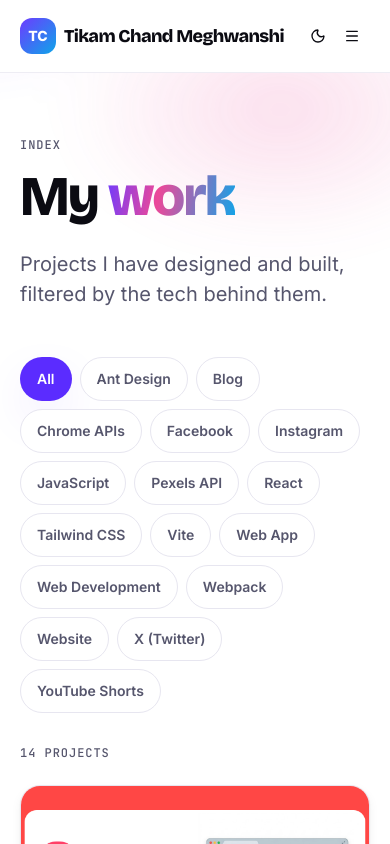
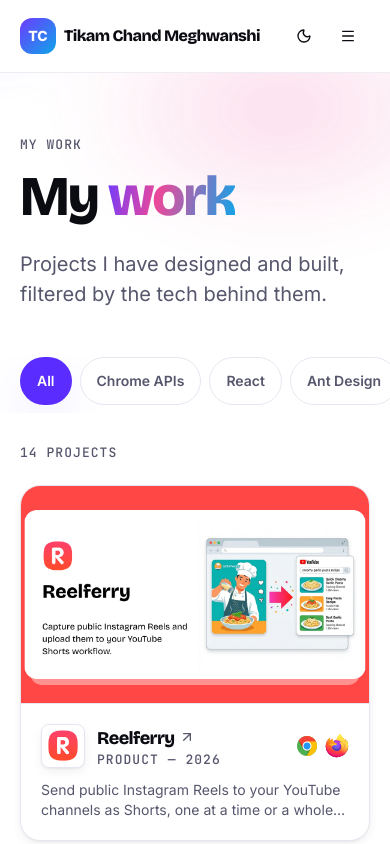
Before and after one commit to tikamchand06/tikamchand06, a Next.js app: page /my-work in a window 390 px wide. Shown: the top 844 px of the page. Built offline with nearby package versions, Linux system fonts and the light colour scheme.

Commit message:
Apply design review fixes and clickable card tags
Mobile card descriptions, scrollable filter, 44px tap targets, shared hover shadows.

```diff
--- a/app/contact-me/page.jsx
+++ b/app/contact-me/page.jsx
@@ -18,7 +18,7 @@
       />
 
       <div className="shell relative pt-16 pb-20 md:pt-20">
-        <p className="meta text-muted-foreground">Contact</p>
+        <p className="meta text-muted-foreground">Contact Me</p>
         <h1 className="display mt-4 max-w-3xl text-title text-balance">
           Have something <span className="text-gradient">worth building?</span>
         </h1>
--- a/app/globals.css
+++ b/app/globals.css
@@ -43,7 +43,7 @@
   --font-mono: var(--font-jetbrains-mono);
   --font-heading: var(--font-bricolage);
 
-    --text-meta: 12px;
+  --text-meta: 13px;
   --text-meta--line-height: 16px;
   --text-body: 16px;
   --text-body--line-height: 26px;
@@ -67,9 +67,13 @@
   --radius-3xl: 40px;
   --radius-4xl: 48px;
 
-    --shadow-1: 0 1px 2px rgb(11 11 18 / 0.04), 0 12px 32px -8px rgb(11 11 18 / 0.12);
-    --shadow-2: 0 1px 2px rgb(11 11 18 / 0.05), 0 4px 12px -2px rgb(11 11 18 / 0.08);
+  --shadow-1:
+    0 1px 2px rgb(11 11 18 / 0.04), 0 12px 32px -8px rgb(11 11 18 / 0.12);
+  --shadow-2:
+    0 1px 2px rgb(11 11 18 / 0.05), 0 4px 12px -2px rgb(11 11 18 / 0.08);
   --shadow-glow: 0 18px 48px -12px var(--glow);
+  --shadow-lift: 0 12px 28px -8px var(--glow);
+  --shadow-glow-strong: 0 16px 36px -8px var(--glow-strong);
 
   --color-background: var(--background);
   --color-foreground: var(--foreground);
@@ -125,6 +129,7 @@
   --input: #e7e6f0;
   --ring: #5b2cff;
   --glow: rgb(91 44 255 / 0.28);
+  --glow-strong: rgb(91 44 255 / 0.5);
 
   --hue-1-from: #6d3bff;
   --hue-1-to: #a855f7;
@@ -167,6 +172,7 @@
   --input: #23232f;
   --ring: #9b80ff;
   --glow: rgb(139 107 255 / 0.32);
+  --glow-strong: rgb(139 107 255 / 0.55);
 
   --hue-1-from: #8b5cf6;
   --hue-1-to: #c084fc;
@@ -194,13 +200,14 @@
     @apply border-border;
   }
   body {
-    @apply bg-background text-foreground text-body;
+    @apply bg-background text-body text-foreground;
   }
   html {
     @apply font-sans;
     -webkit-font-smoothing: antialiased;
   }
-  button:not(:disabled), [role="button"]:not(:disabled) {
+  button:not(:disabled),
+  [role="button"]:not(:disabled) {
     cursor: pointer;
   }
   :focus-visible {
@@ -243,7 +250,12 @@
   }
 
   .text-gradient {
-    background: linear-gradient(100deg, var(--hue-1-from), var(--hue-5-from) 40%, var(--hue-2-from));
+    background: linear-gradient(
+      100deg,
+      var(--hue-1-from),
+      var(--hue-5-from) 40%,
+      var(--hue-2-from)
+    );
     -webkit-background-clip: text;
     background-clip: text;
     color: transparent;
@@ -251,9 +263,21 @@
 
   .aurora {
     background:
-      radial-gradient(42% 46% at 18% 12%, color-mix(in srgb, var(--hue-1-from) 40%, transparent), transparent 70%),
-      radial-gradient(38% 42% at 82% 8%, color-mix(in srgb, var(--hue-2-from) 34%, transparent), transparent 70%),
-      radial-gradient(44% 44% at 62% 52%, color-mix(in srgb, var(--hue-5-from) 26%, transparent), transparent 70%);
+      radial-gradient(
+        42% 46% at 18% 12%,
+        color-mix(in srgb, var(--hue-1-from) 40%, transparent),
+        transparent 70%
+      ),
+      radial-gradient(
+        38% 42% at 82% 8%,
+        color-mix(in srgb, var(--hue-2-from) 34%, transparent),
+        transparent 70%
+      ),
+      radial-gradient(
+        44% 44% at 62% 52%,
+        color-mix(in srgb, var(--hue-5-from) 26%, transparent),
+        transparent 70%
+      );
     filter: blur(28px);
   }
 
--- a/app/my-work/page.jsx
+++ b/app/my-work/page.jsx
@@ -15,7 +15,7 @@
       />
 
       <div className="shell relative pt-16 pb-8 md:pt-20 md:pb-20">
-        <p className="meta text-muted-foreground">Index</p>
+        <p className="meta text-muted-foreground">My Work</p>
         <h1 className="display mt-4 text-title">
           My <span className="text-gradient">work</span>
         </h1>
--- a/app/page.jsx
+++ b/app/page.jsx
@@ -44,14 +44,14 @@
             <div className="mt-10 flex flex-wrap items-center gap-4">
               <Link
                 href="/my-work"
-                className="inline-flex items-center gap-2 rounded-full bg-primary px-7 py-3.5 font-semibold text-primary-foreground shadow-glow transition-all duration-[var(--motion-fast)] hover:-translate-y-0.5 hover:shadow-[0_14px_30px_-8px_rgb(79_70_229_/_0.55)]"
+                className="inline-flex items-center gap-2 rounded-full bg-primary px-7 py-3.5 font-semibold text-primary-foreground shadow-glow transition-all duration-[var(--motion-fast)] hover:-translate-y-0.5 hover:shadow-glow-strong"
               >
                 <BriefcaseBusiness aria-hidden className="size-4" />
                 See my work
               </Link>
               <Link
                 href="/contact-me"
-                className="inline-flex items-center gap-2 rounded-full border border-border bg-card px-7 py-3.5 font-semibold shadow-2 transition-all duration-[var(--motion-fast)] hover:-translate-y-0.5 hover:border-primary/40 hover:text-primary hover:shadow-[0_10px_24px_-8px_rgb(79_70_229_/_0.35)]"
+                className="inline-flex items-center gap-2 rounded-full border border-border bg-card px-7 py-3.5 font-semibold shadow-2 transition-all duration-[var(--motion-fast)] hover:-translate-y-0.5 hover:border-primary/40 hover:text-primary hover:shadow-lift"
               >
                 <Mail aria-hidden className="size-4" />
                 Get in touch
@@ -107,7 +107,7 @@
 
           <Link
             href="/about-me"
-            className="inline-flex shrink-0 items-center gap-2 rounded-full border border-border bg-card px-7 py-3.5 font-semibold shadow-2 transition-all duration-[var(--motion-fast)] hover:-translate-y-0.5 hover:border-primary/40 hover:text-primary hover:shadow-[0_10px_24px_-8px_rgb(79_70_229_/_0.35)]"
+            className="inline-flex shrink-0 items-center gap-2 rounded-full border border-border bg-card px-7 py-3.5 font-semibold shadow-2 transition-all duration-[var(--motion-fast)] hover:-translate-y-0.5 hover:border-primary/40 hover:text-primary hover:shadow-lift"
           >
             <UserRound aria-hidden className="size-4" />
             More about me
--- a/components/project-card.jsx
+++ b/components/project-card.jsx
@@ -1,11 +1,15 @@
 import Image from "next/image"
-import { Globe } from "lucide-react"
+import { ArrowUpRight, Globe } from "lucide-react"
 
 import { BrowserIcons } from "@/components/browser-icons"
 import { ProjectLogo } from "@/components/project-logo"
 import { ProjectThumb } from "@/components/project-thumb"
+import { cn } from "@/lib/utils"
 
-export function ProjectCard({ project, index }) {
+const tagClass =
+  "pointer-events-auto relative z-20 block rounded-full border border-border bg-card/70 px-2.5 py-1.5 text-[13px] leading-none font-semibold text-muted-foreground transition-all duration-[var(--motion-fast)] hover:-translate-y-0.5 hover:border-primary/40 hover:bg-primary/5 hover:text-primary hover:shadow-2"
+
+export function ProjectCard({ project, index, activeTag, onTagClick }) {
   return (
     <li className="lift group relative overflow-hidden rounded-lg border border-border bg-card shadow-2 hover:border-transparent">
       <div className="relative aspect-[16/10] w-full overflow-hidden border-b border-border bg-muted">
@@ -33,26 +37,45 @@
         {project.description ? (
           <div
             aria-hidden
-            className="pointer-events-none absolute inset-0 z-10 opacity-0 backdrop-blur-md transition-opacity duration-[var(--motion-normal)] group-focus-within:opacity-100 group-hover:opacity-100"
+            className="pointer-events-none absolute inset-0 z-10 hidden opacity-0 backdrop-blur-md transition-opacity duration-[var(--motion-normal)] group-focus-within:opacity-100 group-hover:opacity-100 md:block"
           />
         ) : null}
         {project.description ? (
-          <div className="pointer-events-none absolute inset-2 z-10 flex flex-col gap-3 rounded-md border border-border bg-card p-4 opacity-0 shadow-2 transition-opacity duration-[var(--motion-normal)] group-focus-within:opacity-100 group-hover:opacity-100">
-            <p className="text-[15px] font-medium leading-relaxed text-pretty text-foreground">
+          <div className="pointer-events-none absolute inset-2 z-10 hidden flex-col gap-3 rounded-md border border-border bg-card p-4 opacity-0 shadow-2 transition-opacity duration-[var(--motion-normal)] group-focus-within:opacity-100 group-hover:opacity-100 md:flex">
+            <p className="text-[14px] leading-relaxed font-medium text-pretty text-foreground">
               {project.description}
             </p>
             <ul className="mt-auto flex flex-wrap gap-1.5">
-              {project.tags.map((tag) => (
+              {project.tags.map((tag, index) => (
                 <li
                   key={tag}
-                  className="rounded-full border border-border px-2.5 py-0.5 text-xs font-medium text-muted-foreground"
+                  style={{ transitionDelay: `${index * 40}ms` }}
+                  className="translate-y-1 opacity-0 transition-all duration-[var(--motion-normal)] group-focus-within:translate-y-0 group-focus-within:opacity-100 group-hover:translate-y-0 group-hover:opacity-100"
                 >
-                  {tag}
+                  {onTagClick ? (
+                    <button
+                      type="button"
+                      aria-pressed={activeTag === tag}
+                      onClick={() => onTagClick(tag)}
+                      className={cn(
+                        tagClass,
+                        "cursor-pointer",
+                        activeTag === tag &&
+                          "border-primary/40 bg-primary/5 text-primary"
+                      )}
+                    >
+                      {tag}
+                    </button>
+                  ) : (
+                    <span className={cn(tagClass, "cursor-default")}>
+                      {tag}
+                    </span>
+                  )}
                 </li>
               ))}
             </ul>
             {project.client ? (
-              <p className="text-xs text-muted-foreground">
+              <p className="text-[13px] text-muted-foreground">
                 Built for{" "}
                 {project.clientUrl ? (
                   <a
@@ -86,6 +109,10 @@
                 className="transition-colors duration-[var(--motion-fast)] group-hover:text-primary after:absolute after:inset-0"
               >
                 {project.title}
+                <ArrowUpRight
+                  aria-hidden
+                  className="ml-1 inline size-4 -translate-y-0.5 text-muted-foreground transition-transform duration-[var(--motion-fast)] group-hover:translate-x-0.5 group-hover:-translate-y-1 group-hover:text-primary"
+                />
                 <span className="sr-only"> (opens in a new tab)</span>
               </a>
             </h3>
@@ -103,6 +130,11 @@
           />
         )}
       </div>
+      {project.description ? (
+        <p className="mx-5 -mt-2 mb-5 line-clamp-2 text-sm text-muted-foreground md:hidden">
+          {project.description}
+        </p>
+      ) : null}
     </li>
   )
 }
--- a/components/project-grid.jsx
+++ b/components/project-grid.jsx
@@ -1,10 +1,16 @@
 import { ProjectCard } from "@/components/project-card"
 
-export function ProjectGrid({ projects, label }) {
+export function ProjectGrid({ projects, label, activeTag, onTagClick }) {
   return (
     <ul aria-label={label} className="grid gap-6 sm:grid-cols-2 lg:grid-cols-3">
       {projects.map((project, index) => (
-        <ProjectCard key={project.title} project={project} index={index} />
+        <ProjectCard
+          key={project.title}
+          project={project}
+          index={index}
+          activeTag={activeTag}
+          onTagClick={onTagClick}
+        />
       ))}
     </ul>
   )
--- a/components/site-footer.jsx
+++ b/components/site-footer.jsx
@@ -27,7 +27,7 @@
 
             <Link
               href="/contact-me"
-              className="inline-flex shrink-0 items-center gap-2 rounded-full bg-primary px-7 py-3.5 font-semibold text-primary-foreground shadow-glow transition-all duration-[var(--motion-fast)] hover:-translate-y-0.5 hover:shadow-[0_14px_30px_-8px_rgb(79_70_229_/_0.55)]"
+              className="inline-flex shrink-0 items-center gap-2 rounded-full bg-primary px-7 py-3.5 font-semibold text-primary-foreground shadow-glow transition-all duration-[var(--motion-fast)] hover:-translate-y-0.5 hover:shadow-glow-strong"
             >
               <Mail aria-hidden className="size-4" />
               Get in touch
@@ -59,7 +59,7 @@
                   href={social.href}
                   target="_blank"
                   rel="noreferrer"
-                  className="flex size-9 items-center justify-center rounded-sm text-muted-foreground transition-colors duration-[var(--motion-fast)] hover:bg-muted hover:text-foreground"
+                  className="flex size-11 items-center justify-center rounded-sm text-muted-foreground transition-colors duration-[var(--motion-fast)] hover:bg-muted hover:text-foreground"
                 >
                   <SocialIcon name={social.icon} className="size-4" />
                   <span className="sr-only">
--- a/components/site-header.jsx
+++ b/components/site-header.jsx
@@ -45,7 +45,7 @@
           >
             {profile.initials}
           </span>
-          <span className="display text-[18px] whitespace-nowrap min-[410px]:text-[20px] sm:text-subhead">
+          <span className="display truncate text-[16px] min-[400px]:text-[18px] min-[430px]:text-[20px] sm:text-subhead">
             {profile.name}
           </span>
         </Link>
@@ -102,7 +102,7 @@
                 <Button
                   variant="ghost"
                   size="icon"
-                  className="rounded-sm lg:hidden"
+                  className="size-11 rounded-sm lg:hidden"
                   aria-label="Open menu"
                 >
                   <Menu />
--- a/components/theme-toggle.jsx
+++ b/components/theme-toggle.jsx
@@ -11,7 +11,8 @@
   return (
     <Button
       variant="ghost"
-      size="icon-sm"
+      size="icon"
+      className="size-11"
       aria-label="Toggle theme"
       onClick={() => setTheme(resolvedTheme === "dark" ? "light" : "dark")}
     >
--- a/components/work-browser.jsx
+++ b/components/work-browser.jsx
@@ -9,9 +9,15 @@
   const [active, setActive] = React.useState(null)
 
   const tags = React.useMemo(() => {
-    const all = projects.flatMap((project) => project.tags)
+    const counts = new Map()
+    for (const tag of projects.flatMap((project) => project.tags)) {
+      counts.set(tag, (counts.get(tag) ?? 0) + 1)
+    }
 
-    return [...new Set(all)].sort((a, b) => a.localeCompare(b))
+    // Most-used tags first so the common filters are visible without scrolling
+    return [...counts.keys()].sort(
+      (a, b) => counts.get(b) - counts.get(a) || a.localeCompare(b)
+    )
   }, [projects])
 
   const visible = active
@@ -20,7 +26,7 @@
 
   return (
     <div>
-      <div className="flex flex-wrap gap-2">
+      <div className="-mx-5 flex [scrollbar-width:none] gap-2 overflow-x-auto px-5 pb-2 sm:mx-0 sm:flex-wrap sm:overflow-visible sm:px-0 sm:pb-0">
         <FilterChip isActive={!active} onClick={() => setActive(null)}>
           All
         </FilterChip>
@@ -42,7 +48,12 @@
       </p>
 
       <div className="mt-6">
-        <ProjectGrid projects={visible} label="Projects" />
+        <ProjectGrid
+          projects={visible}
+          label="Projects"
+          activeTag={active}
+          onTagClick={(tag) => setActive(active === tag ? null : tag)}
+        />
       </div>
     </div>
   )
@@ -55,7 +66,7 @@
       aria-pressed={isActive}
       onClick={onClick}
       className={cn(
-        "rounded-full border px-4 py-2 text-[14px] font-semibold transition-all duration-[var(--motion-fast)]",
+        "shrink-0 rounded-full border px-4 py-2.5 text-[14px] font-semibold whitespace-nowrap transition-all duration-[var(--motion-fast)]",
         isActive
           ? "border-transparent bg-primary text-primary-foreground shadow-glow"
           : "border-border bg-card text-muted-foreground hover:border-primary/40 hover:text-foreground"
```
Also changed, not shown: app/about-me/page.jsx (+8 -2 lines), components/hero-portrait.jsx (+9 -5 lines). Lines whose indentation alone changed are shown as unchanged.
